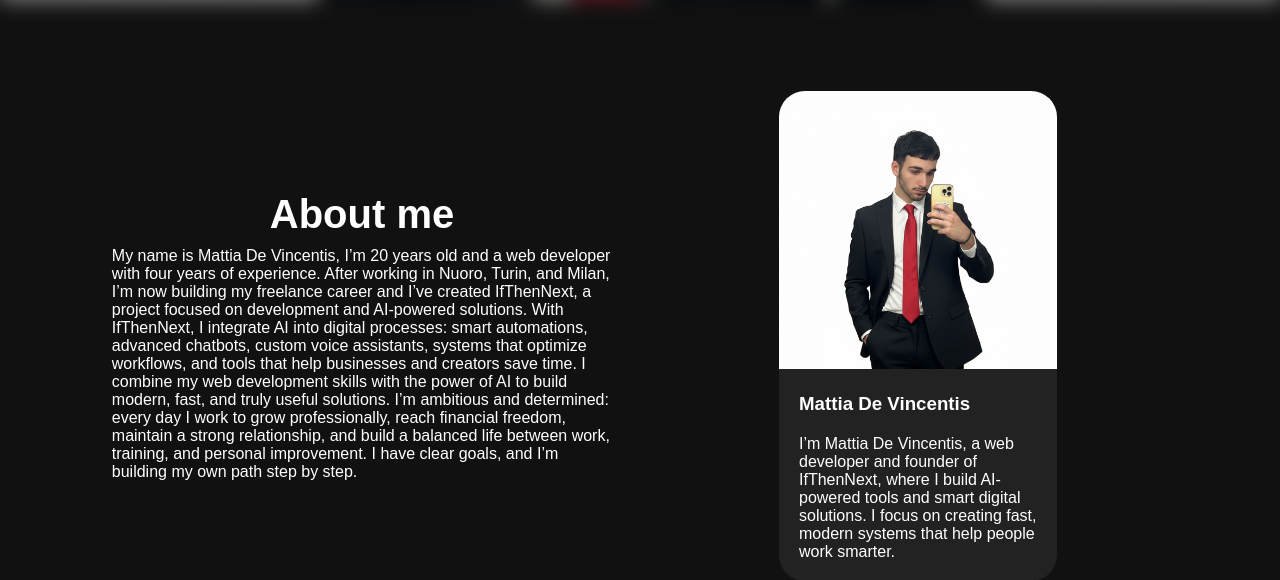
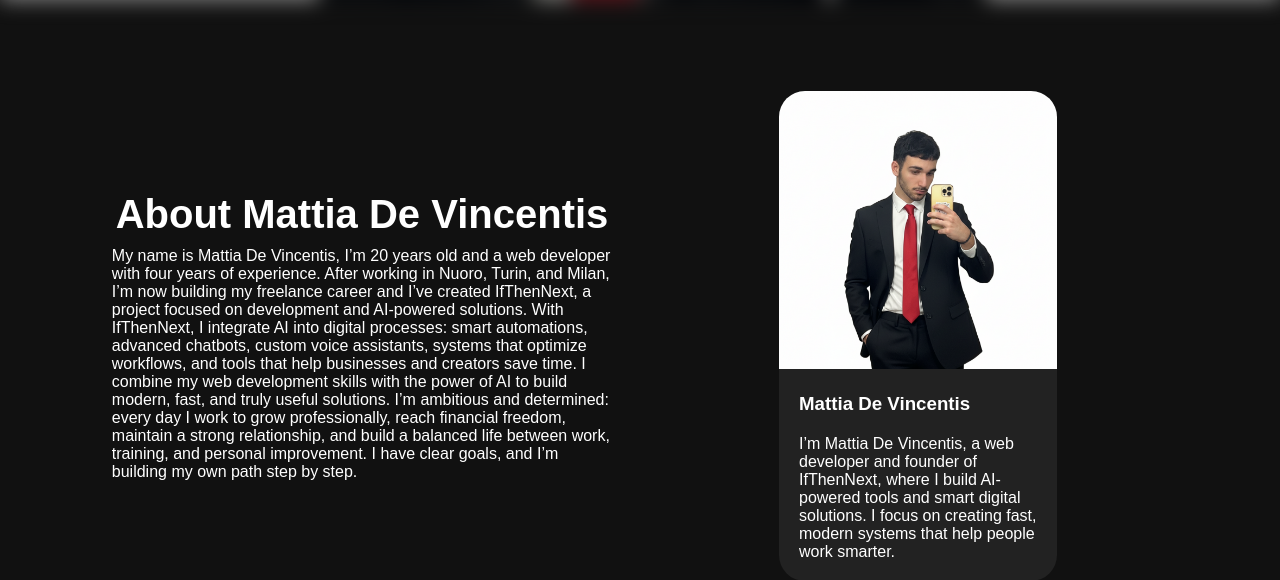
Before and after one commit to mattiadv-apsales/EXAM-WEB-DEV, a Flask app: page / in a window 1280 px wide. Shown: the part 799-1379 px from the top of the page. Run offline with Flask 3, Linux system fonts and the light colour scheme.

Commit message:
update file

```diff
--- a/templates/index.html
+++ b/templates/index.html
@@ -5,6 +5,7 @@
         <meta name="viewport" content="width=device-width, initial-scale=1.0, maximum-scale=1.0">
         <title>Portfolio MDV</title>
         <link rel = "stylesheet" href = "../static/style/main.css">
+        <meta name="description" content="Mattia De Vincentis personal portfolio, web developer and AI integration and freelancer. Know me and how i work!">
     </head>
     <a id = "home"></a>
     <body>
@@ -47,12 +48,12 @@
                 <a id = "about"></a>
                 <article>
                     <div class = "container_article">
-                        <h1 class = "title_table">About me</h1>
+                        <h1 class = "title_table">About Mattia De Vincentis</h1>
                         <p>My name is Mattia De Vincentis, I’m 20 years old and a web developer with four years of experience. After working in Nuoro, Turin, and Milan, I’m now building my freelance career and I’ve created IfThenNext, a project focused on development and AI-powered solutions. With IfThenNext, I integrate AI into digital processes: smart automations, advanced chatbots, custom voice assistants, systems that optimize workflows, and tools that help businesses and creators save time. I combine my web development skills with the power of AI to build modern, fast, and truly useful solutions. I’m ambitious and determined: every day I work to grow professionally, reach financial freedom, maintain a strong relationship, and build a balanced life between work, training, and personal improvement. I have clear goals, and I’m building my own path step by step.</p>
                     </div>
                     <div class = "container_article">
                         <div class = "card_me">
-                            <img src="../static/img/io.png">
+                            <img src="../static/img/io.png" alt="Mattia De Vincentis">
                             <h3>Mattia De Vincentis</h3>
                             <p>I’m Mattia De Vincentis, a web developer and founder of IfThenNext, where I build AI-powered tools and smart digital solutions. I focus on creating fast, modern systems that help people work smarter.</p>
                         </div>
```
